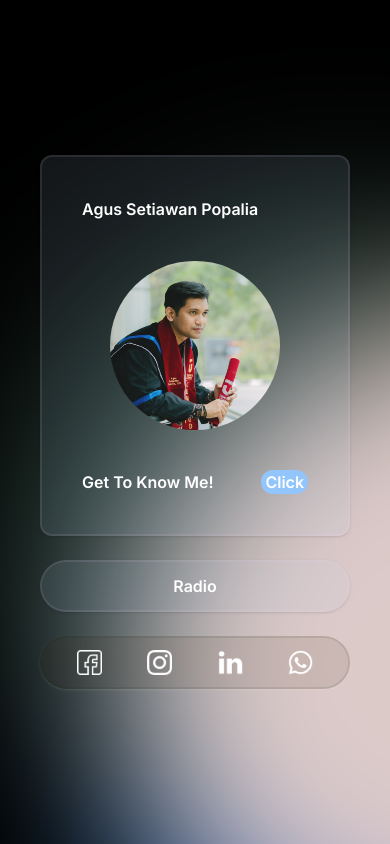
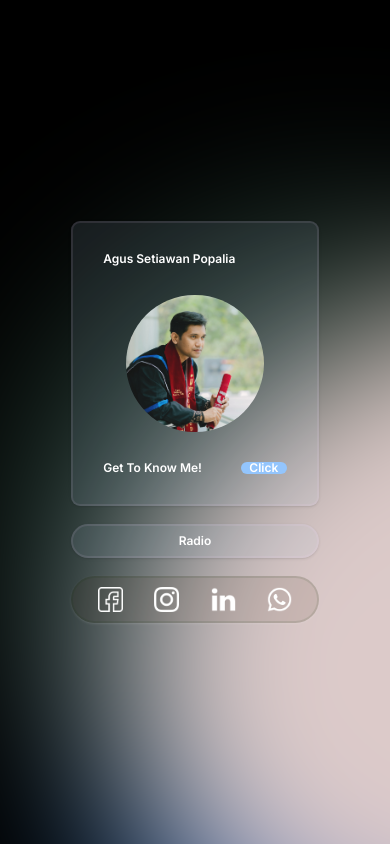
Before and after one commit to satyasp0/radios-frontend, a Next.js app: page / in a window 390 px wide. Built offline with nearby package versions, Linux system fonts and the light colour scheme; no server answers.

Commit message:
ver:0.0.0 tkt:0 msg:fix animation and text responsive

```diff
--- a/src/app/layout.tsx
+++ b/src/app/layout.tsx
@@ -15,7 +15,7 @@ export default function RootLayout({children}: Readonly<{
     children: React.ReactNode;
 }>) {
     return (
-        <html lang="en" className={""}>
+        <html lang="en" className={"text-xs md:text-sm lg:text-base"}>
             <body className={inter.className}>
                     <Providers>
                         {children}
--- a/src/app/page.tsx
+++ b/src/app/page.tsx
@@ -2,14 +2,18 @@
 import Link from "next/link";
 import React from "react";
 import Image from "next/image";
-import {AnimatePresence, motion, Variants} from "framer-motion";
+import {AnimatePresence, easeInOut, motion, Variants} from "framer-motion";
 import MotionBackground from "@/utils/MotionBackground";
 
 
 export default function Home() {
     const radioMotion: Variants = {
         hover: {
-            scale: 1.1,
+            scale: 1.3,
+            transition: {
+                duration: 0.4,
+                type: easeInOut
+            }
         }
     };
 
@@ -26,6 +30,12 @@ export default function Home() {
         }
     };
 
+    const iconVariants: Variants = {
+        iconVariant:{
+            translateY: -8
+        }
+    }
+
     return (
         <AnimatePresence mode={"wait"}>
             <header>
@@ -41,12 +51,12 @@ export default function Home() {
                     transition={{
                         duration: 1
                     }}
-                    className="m-auto items-center flex-col flex gap-6 justify-center h-full">
+                    className="m-auto w-9/12 md:w-1/2 lg:w-1/4 transition-all duration-300 items-center flex-col flex gap-6 justify-center h-full">
                     <motion.div whileHover="mainHover"
                                 className={"w-full shadow rounded-xl bg-blue-200/10 border-2 border-fuchsia-200/10 flex-col p-10 flex justify-center "}>
                         <p className={"mb-10"}>Agus Setiawan Popalia</p>
-                        <div className={"m-auto w-9/12"}>
-                            <Image className={"rounded-full align-middle"} src="/potrait.jpg" width={300}
+                        <div className={"m-auto flex justify-center w-9/12"}>
+                            <Image className={"rounded-full"} src="/potrait.jpg" width={300}
                                    height={300}
                                    alt={"its me (at least if supposed to be my portrait)"}/>
                         </div>
@@ -54,9 +64,8 @@ export default function Home() {
                             <p>
                                 Get To Know Me!
                             </p>
-                            <motion.div variants={clickMotion}>
-                                <Link className={"bg-blue-300 rounded-full flex items-center px-1 lg:px-5"}
-                                      href={"/about"}>
+                            <motion.div className={"w-1/4 flex justify-center bg-blue-300 rounded-full"} variants={clickMotion}>
+                                <Link href={"/about"}>
                                     Click
                                 </Link>
                             </motion.div>
@@ -76,22 +85,22 @@ export default function Home() {
                     </motion.div>
                     <motion.div
                         className={"w-full invert shadow  rounded-full p-3 border-2 border-fuchsia-200/10 bg-blue-200/10 flex justify-around"}>
-                        <motion.div whileHover={{translateY: -5}}>
+                        <motion.div whileHover="iconVariant" variants={iconVariants}>
                             <Link href={"https://www.facebook.com/agussetiawan.popalia/"}>
                                 <Image src={"/icons/facebook.png"} alt={"Facebook Account"} width={25} height={25}/>
                             </Link>
                         </motion.div>
-                        <motion.div whileHover={{translateY: -5}}>
+                        <motion.div whileHover="iconVariant" variants={iconVariants}>
                             <Link href={"https://www.instagram.com/_sat.y/"}>
                                 <Image src={"/icons/instagram.png"} alt={"Instagram Account"} width={25} height={25}/>
                             </Link>
                         </motion.div>
-                        <motion.div whileHover={{translateY: -5}}>
+                        <motion.div whileHover="iconVariant" variants={iconVariants}>
                             <Link href={"https://www.linkedin.com/in/agus-setiawan-popalia/"}>
                                 <Image src={"/icons/linkedin.png"} alt={"LinkedIn Account"} width={25} height={25}/>
                             </Link>
                         </motion.div>
-                        <motion.div whileHover={{translateY: -5}}>
+                        <motion.div whileHover="iconVariant" variants={iconVariants}>
                             <Link
                                 href={"https://wa.me/6281243896336?text=Hey%20Satya!%20I%20Just%20wanted%20to%20drop%20you%20a%20quick%20message%20to%20ask%20about%20a%20few%20things.%20Mind%20if%20we%20chat%3F\n"}>
                                 <Image src={"/icons/whatsapp.png"} alt={"Whatsapp Account"} width={25} height={25}/>
```
